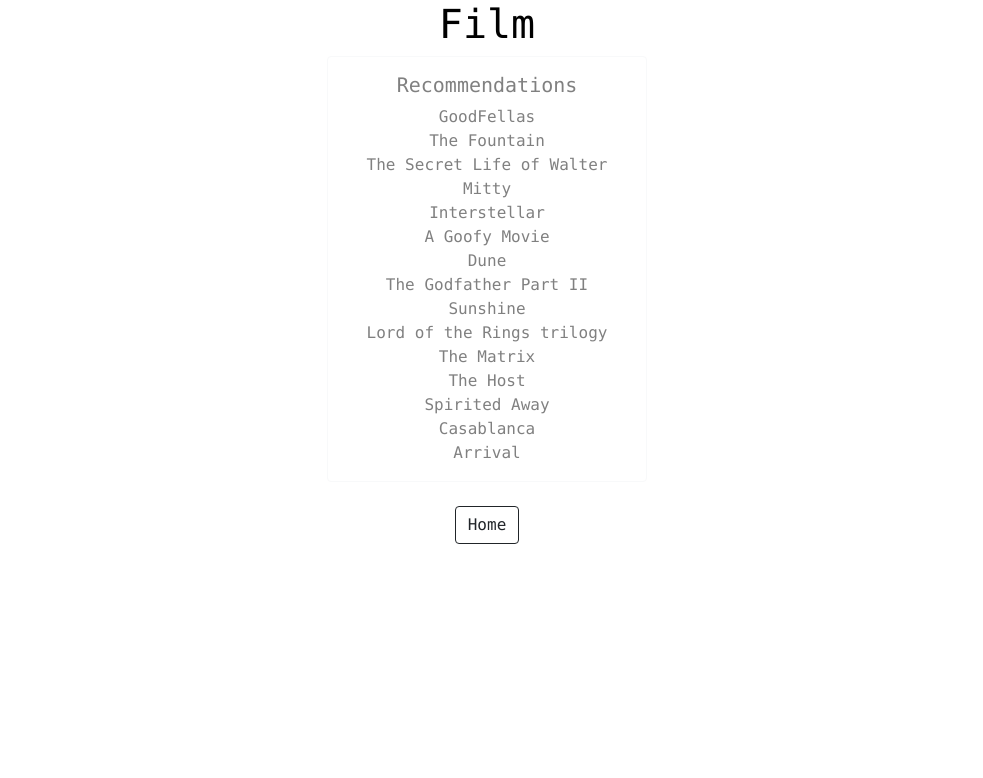
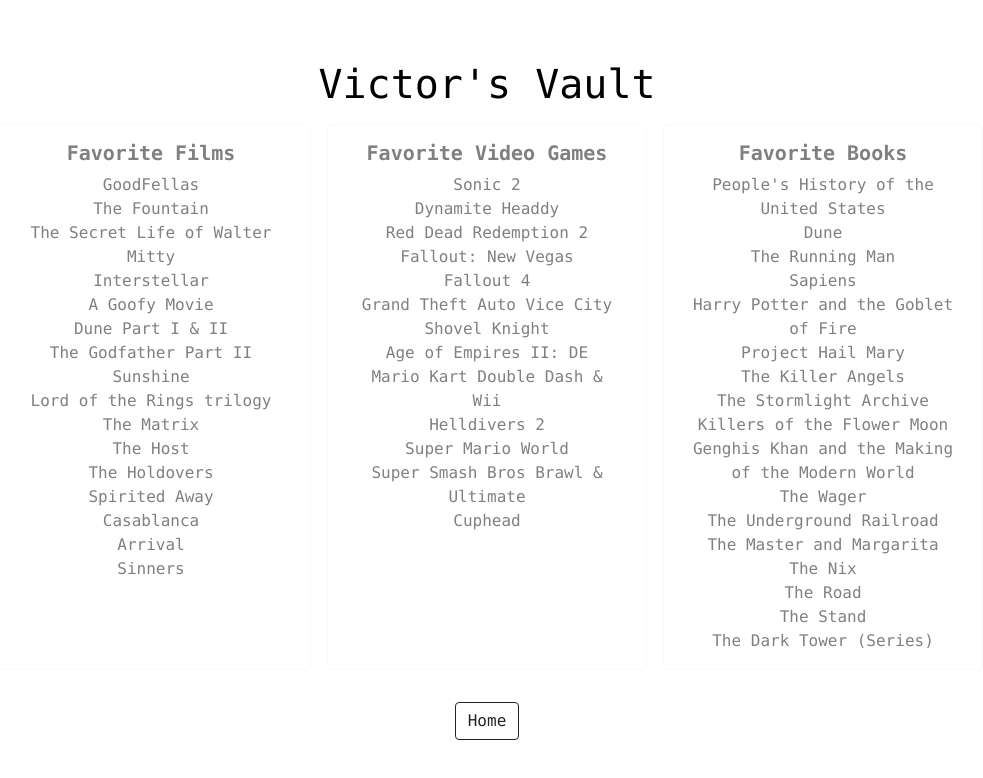
Before and after one commit to victorgmaciel/personnelwebsite, a React (Create React App) app in the folder react-app-website/: page /film in a window 1280 px wide. Shown: the top 778 px of the page, without its empty margins (153-1136 px from the left). Built offline with nearby package versions, Linux system fonts and the light colour scheme.

Commit message:
little more work

```diff
--- a/react-app-website/src/components/horizontal.js
+++ b/react-app-website/src/components/horizontal.js
@@ -26,7 +26,7 @@
         variant="outline-dark"
         onClick={() => navigate("/film")}
       >
-        Film
+        Victor's Vault
       </Button>
       <Button
         className="btn-primary-spacing"
--- a/react-app-website/src/film.css
+++ b/react-app-website/src/film.css
@@ -21,3 +21,13 @@
   align-items: center;
   text-align: center;
 }
+.vault-wrapper {
+  min-height: 100vh;           /* take full viewport height */
+  display: flex;
+  flex-direction: column;      /* stack header, cards, and button */
+  justify-content: center;     /* vertical center */
+  align-items: center;         /* horizontal center */
+}
+.card-title {
+  font-weight: bold;
+}
--- a/react-app-website/src/pages/film.js
+++ b/react-app-website/src/pages/film.js
@@ -8,17 +8,18 @@
   let navigate = useNavigate();
 
   return (
-    <div>
+    <div className="vault-wrapper">
       <div>
-        <h1 className="header text-center">Film</h1>
+        <h1 className="header text-center">Victor's Vault</h1>
         <div className="container row justify-content-center">
+          {/* Film Card */}
           <Card
-            className="filmText text-center"
+            className="filmText text-center m-2"
             style={{ width: "20rem" }}
             border="light"
           >
             <Card.Body>
-              <Card.Title>Recommendations</Card.Title>
+              <Card.Title className="fw-bold">Favorite Films</Card.Title>
               <Card.Text>
                 GoodFellas
                 <br />
@@ -30,7 +31,7 @@
                 <br />
                 A Goofy Movie
                 <br />
-                Dune
+                Dune Part I & II
                 <br />
                 The Godfather Part II
                 <br />
@@ -42,11 +43,99 @@
                 <br />
                 The Host
                 <br />
-                Spirited Away <br />
+                The Holdovers
+                <br />
+                Spirited Away
+                <br />
                 Casablanca
                 <br />
                 Arrival
                 <br />
+                Sinners
+              </Card.Text>
+            </Card.Body>
+          </Card>
+
+          {/* Video Games Card */}
+          <Card
+            className="filmText text-center m-2"
+            style={{ width: "20rem" }}
+            border="light"
+          >
+            <Card.Body>
+              <Card.Title className="fw-bold">Favorite Video Games</Card.Title>
+              <Card.Text>
+                Sonic 2
+                <br />
+                Dynamite Headdy
+                <br />
+                Red Dead Redemption 2
+                <br />
+                Fallout: New Vegas
+                <br />
+                Fallout 4
+                <br />
+                Grand Theft Auto Vice City
+                <br />
+                Shovel Knight
+                <br />
+                Age of Empires II: DE
+                <br />
+                Mario Kart Double Dash & Wii
+                <br />
+                Helldivers 2
+                <br />
+                Super Mario World
+                <br />
+                Super Smash Bros Brawl & Ultimate
+                <br />
+                Cuphead
+                <br />
+              </Card.Text>
+            </Card.Body>
+          </Card>
+          {/* Books Card */}
+          <Card
+            className="filmText text-center m-2"
+            style={{ width: "20rem" }}
+            border="light"
+          >
+            <Card.Body>
+              <Card.Title className="fw-bold">Favorite Books</Card.Title>
+              <Card.Text>
+                People's History of the United States
+                <br />
+                Dune
+                <br />
+                The Running Man
+                <br />
+                Sapiens
+                <br />
+                Harry Potter and the Goblet of Fire
+                <br />
+                Project Hail Mary
+                <br />
+                The Killer Angels
+                <br />
+                The Stormlight Archive
+                <br />
+                Killers of the Flower Moon
+                <br />
+                Genghis Khan and the Making of the Modern World
+                <br />
+                The Wager
+                <br />
+                The Underground Railroad
+                <br />
+                The Master and Margarita
+                <br />
+                The Nix
+                <br />
+                The Road
+                <br />
+                The Stand
+                <br />
+                The Dark Tower (Series)
               </Card.Text>
             </Card.Body>
           </Card>
```
